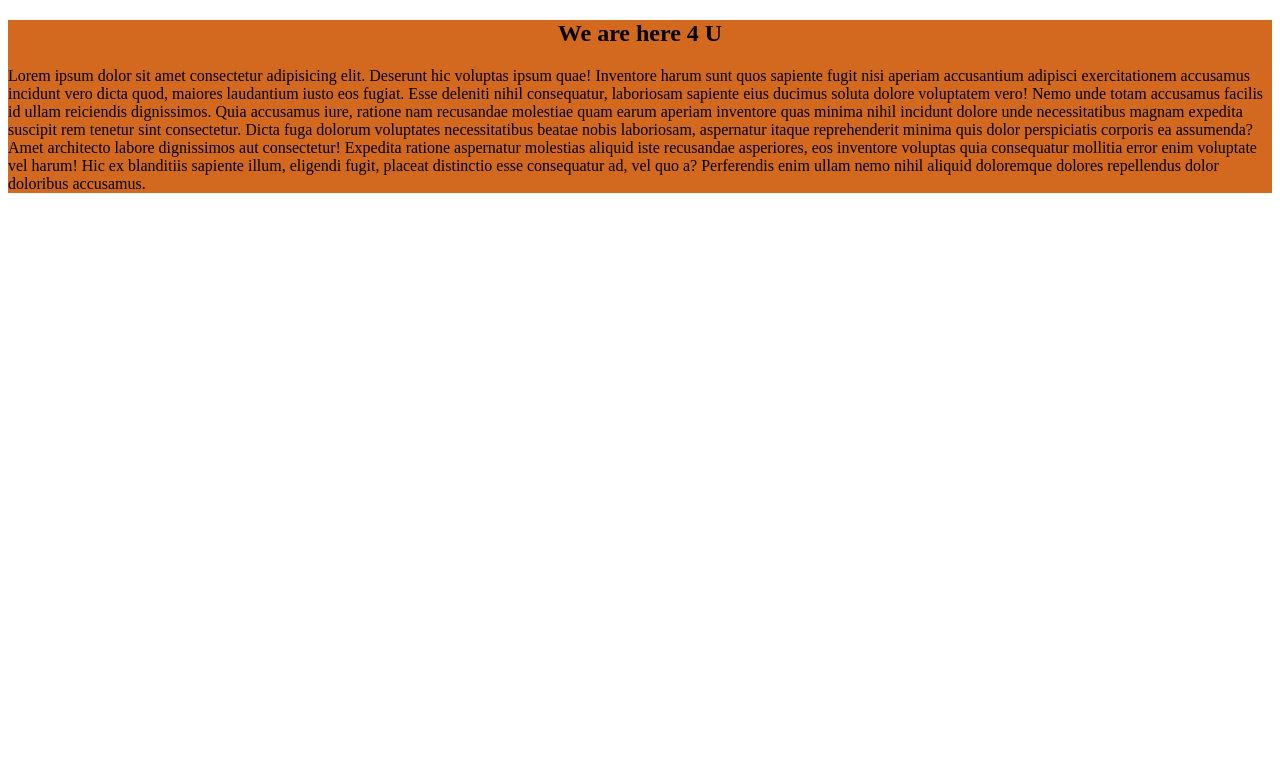
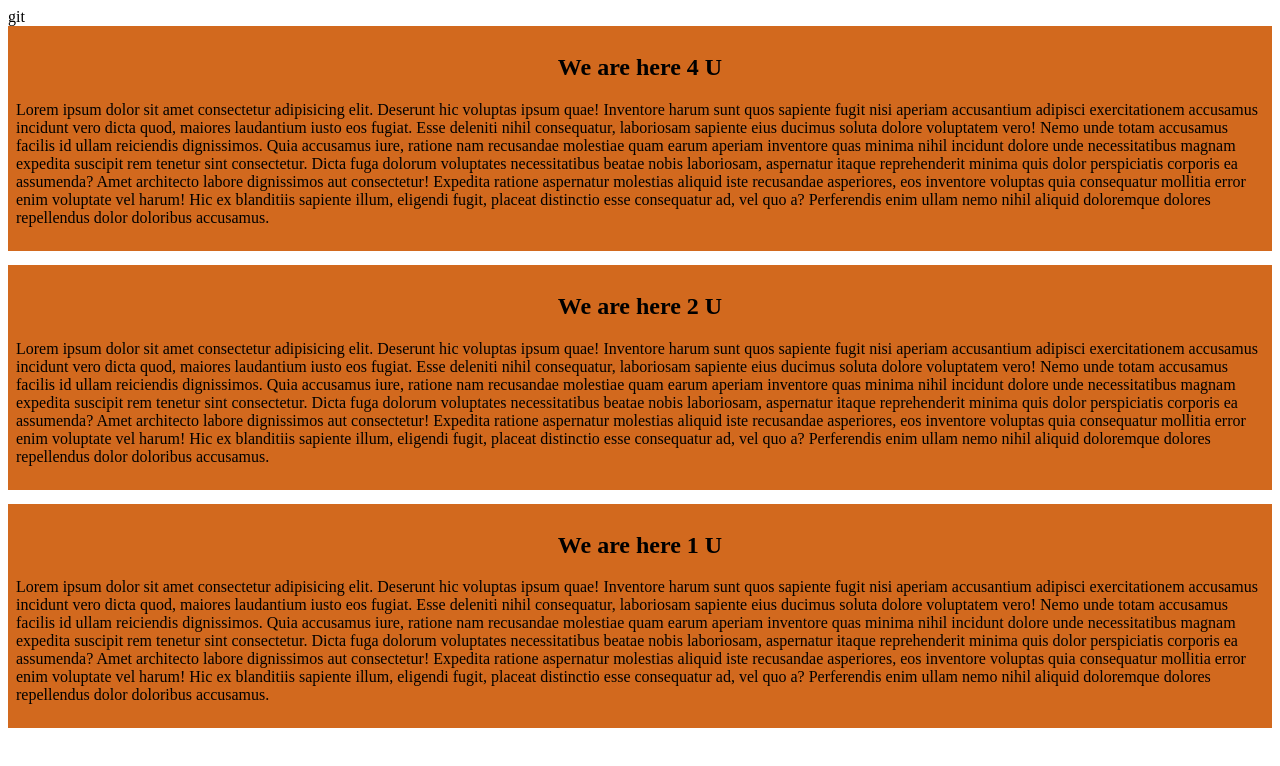
Before and after one commit to sayemrahmansami/second-repo, a plain HTML site: page index.html in a window 1280 px wide. Drawn offline with Linux system fonts and the light colour scheme.

Commit message:
other part

```diff
--- a/index.html
+++ b/index.html
@@ -6,10 +6,18 @@
     <title>Nothing With anything</title>
     <link rel="stylesheet" href="style/color.css">
 </head>
-<body>
+<body>git
     <div>
        <center><h2>We are here 4 U</h2></center>
         <p>Lorem ipsum dolor sit amet consectetur adipisicing elit. Deserunt hic voluptas ipsum quae! Inventore harum sunt quos sapiente fugit nisi aperiam accusantium adipisci exercitationem accusamus incidunt vero dicta quod, maiores laudantium iusto eos fugiat. Esse deleniti nihil consequatur, laboriosam sapiente eius ducimus soluta dolore voluptatem vero! Nemo unde totam accusamus facilis id ullam reiciendis dignissimos. Quia accusamus iure, ratione nam recusandae molestiae quam earum aperiam inventore quas minima nihil incidunt dolore unde necessitatibus magnam expedita suscipit rem tenetur sint consectetur. Dicta fuga dolorum voluptates necessitatibus beatae nobis laboriosam, aspernatur itaque reprehenderit minima quis dolor perspiciatis corporis ea assumenda? Amet architecto labore dignissimos aut consectetur! Expedita ratione aspernatur molestias aliquid iste recusandae asperiores, eos inventore voluptas quia consequatur mollitia error enim voluptate vel harum! Hic ex blanditiis sapiente illum, eligendi fugit, placeat distinctio esse consequatur ad, vel quo a? Perferendis enim ullam nemo nihil aliquid doloremque dolores repellendus dolor doloribus accusamus.</p>
     </div>
+    <div>
+       <center><h2>We are here 2 U</h2></center>
+        <p>Lorem ipsum dolor sit amet consectetur adipisicing elit. Deserunt hic voluptas ipsum quae! Inventore harum sunt quos sapiente fugit nisi aperiam accusantium adipisci exercitationem accusamus incidunt vero dicta quod, maiores laudantium iusto eos fugiat. Esse deleniti nihil consequatur, laboriosam sapiente eius ducimus soluta dolore voluptatem vero! Nemo unde totam accusamus facilis id ullam reiciendis dignissimos. Quia accusamus iure, ratione nam recusandae molestiae quam earum aperiam inventore quas minima nihil incidunt dolore unde necessitatibus magnam expedita suscipit rem tenetur sint consectetur. Dicta fuga dolorum voluptates necessitatibus beatae nobis laboriosam, aspernatur itaque reprehenderit minima quis dolor perspiciatis corporis ea assumenda? Amet architecto labore dignissimos aut consectetur! Expedita ratione aspernatur molestias aliquid iste recusandae asperiores, eos inventore voluptas quia consequatur mollitia error enim voluptate vel harum! Hic ex blanditiis sapiente illum, eligendi fugit, placeat distinctio esse consequatur ad, vel quo a? Perferendis enim ullam nemo nihil aliquid doloremque dolores repellendus dolor doloribus accusamus.</p>
+    </div>
+    <div>
+       <center><h2>We are here 1 U</h2></center>
+        <p>Lorem ipsum dolor sit amet consectetur adipisicing elit. Deserunt hic voluptas ipsum quae! Inventore harum sunt quos sapiente fugit nisi aperiam accusantium adipisci exercitationem accusamus incidunt vero dicta quod, maiores laudantium iusto eos fugiat. Esse deleniti nihil consequatur, laboriosam sapiente eius ducimus soluta dolore voluptatem vero! Nemo unde totam accusamus facilis id ullam reiciendis dignissimos. Quia accusamus iure, ratione nam recusandae molestiae quam earum aperiam inventore quas minima nihil incidunt dolore unde necessitatibus magnam expedita suscipit rem tenetur sint consectetur. Dicta fuga dolorum voluptates necessitatibus beatae nobis laboriosam, aspernatur itaque reprehenderit minima quis dolor perspiciatis corporis ea assumenda? Amet architecto labore dignissimos aut consectetur! Expedita ratione aspernatur molestias aliquid iste recusandae asperiores, eos inventore voluptas quia consequatur mollitia error enim voluptate vel harum! Hic ex blanditiis sapiente illum, eligendi fugit, placeat distinctio esse consequatur ad, vel quo a? Perferendis enim ullam nemo nihil aliquid doloremque dolores repellendus dolor doloribus accusamus.</p>
+    </div>
 </body>
 </html>
--- a/style/color.css
+++ b/style/color.css
@@ -1,3 +1,5 @@
 div{
     background-color: chocolate;
+    padding: 8px;
+    margin-bottom: 14px;
 }
```
